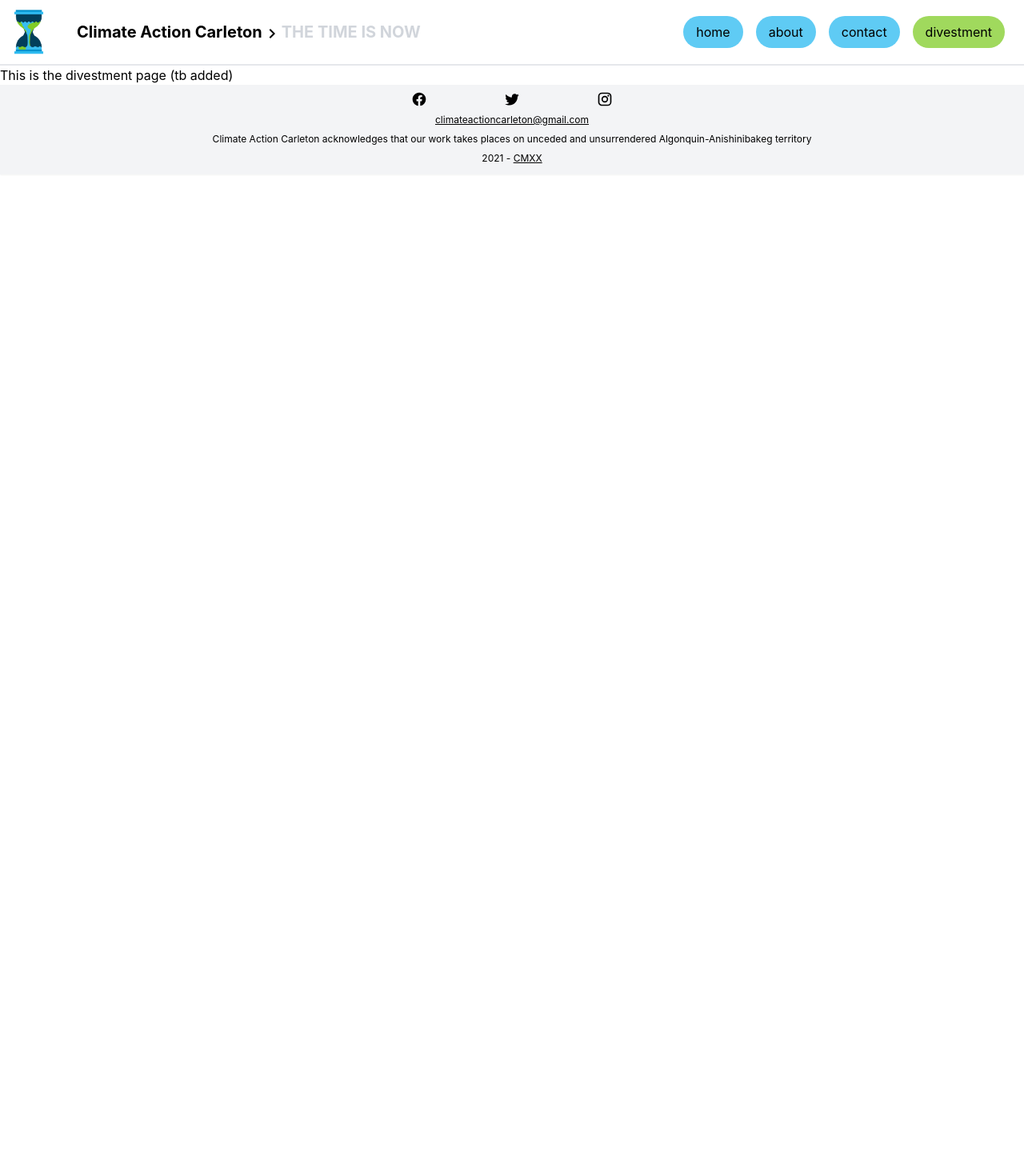
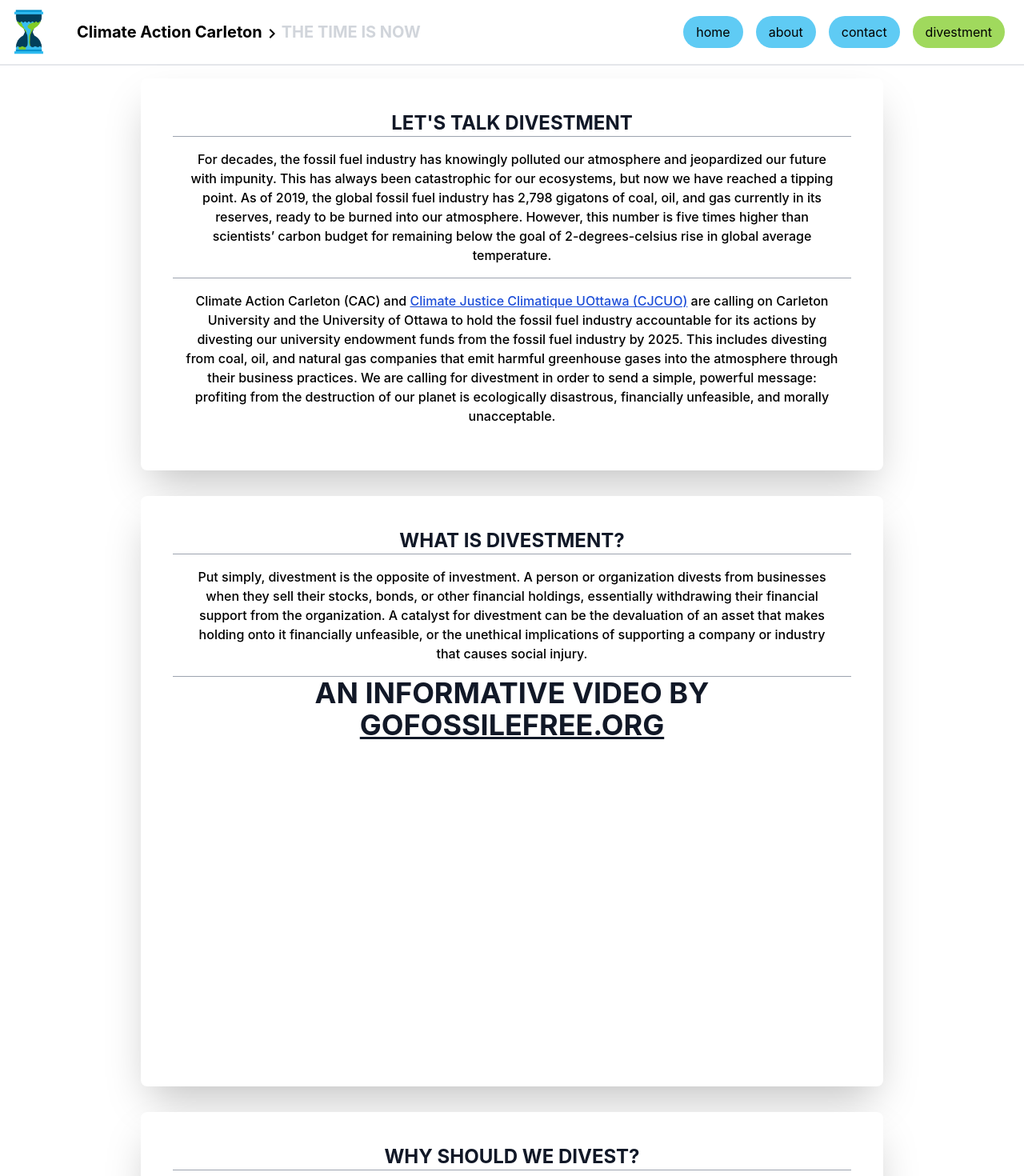
Before and after one commit to CameronDickie/cac-react, a React (Create React App) app: page /divestment in a window 1280 px wide. Shown: the top 1470 px of the page at 80% size. Before the commit the page ends 800 px from the top, so only its background shows below. Built offline with nearby package versions, Linux system fonts and the light colour scheme.

Commit message:
Divestment Page imported the divestment page and accomodated the youtube video from an iframe over to a react-video component.

```diff
--- a/package.json
+++ b/package.json
@@ -15,6 +15,7 @@
     "react": "^17.0.1",
     "react-dom": "^17.0.1",
     "react-modal": "^3.12.1",
+    "react-player": "^2.7.2",
     "react-router-dom": "^5.2.0",
     "react-scripts": "4.0.1",
     "tailwindcss": "^2.0.2",
--- a/src/components/involved.js
+++ b/src/components/involved.js
@@ -44,7 +44,7 @@
               width="100%"
               height="3100px"
               title="signupform"
-              frameborder="1"
+              frameBorder="1"
             ></iframe>
           </div>
         </div>
--- a/src/pages/Divestment.js
+++ b/src/pages/Divestment.js
@@ -1,13 +1,114 @@
-import {Component} from "react";
+import { Component } from "react";
+import ReactPlayer from "react-player/lazy";
 
 class Divestment extends Component {
-    render() {
-        return(
-            <div>
-                This is the divestment page (tb added)
+  render() {
+    return (
+      <div>
+        <div
+          id="intro"
+          className="w-screen flex justify-center text-center items-center"
+        >
+          <div className="container mx-auto w-full p-4 md:w-3/4 sm:w-1/2">
+            <div className="card flex flex-col justify-center p-10 bg-white rounded-lg shadow-2xl divide-y divide-gray-400">
+              <div className="prod-title">
+                <p className="text-2xl uppercase text-gray-900 font-bold">
+                  Let's Talk Divestment
+                </p>
+              </div>
+              <p className="font-medium p-4">
+                For decades, the fossil fuel industry has knowingly polluted our
+                atmosphere and jeopardized our future with impunity. This has
+                always been catastrophic for our ecosystems, but now we have
+                reached a tipping point. As of 2019, the global fossil fuel
+                industry has 2,798 gigatons of coal, oil, and gas currently in
+                its reserves, ready to be burned into our atmosphere. However,
+                this number is five times higher than scientists’ carbon budget
+                for remaining below the goal of 2-degrees-celsius rise in global
+                average temperature.
+              </p>
+              <p className="font-medium p-4">
+                Climate Action Carleton (CAC) and{" "}
+                <a
+                  className="underline text-blue-700"
+                  href="https://linktr.ee/cjcuottawa"
+                >
+                  Climate Justice Climatique UOttawa (CJCUO)
+                </a>{" "}
+                are calling on Carleton University and the University of Ottawa
+                to hold the fossil fuel industry accountable for its actions by
+                divesting our university endowment funds from the fossil fuel
+                industry by 2025. This includes divesting from coal, oil, and
+                natural gas companies that emit harmful greenhouse gases into
+                the atmosphere through their business practices. We are calling
+                for divestment in order to send a simple, powerful message:
+                profiting from the destruction of our planet is ecologically
+                disastrous, financially unfeasible, and morally unacceptable.
+              </p>
             </div>
-        )
-    }
+          </div>
+        </div>
+        <div
+          id="whatis"
+          className="w-screen flex justify-center text-center items-center"
+        >
+          <div className="container mx-auto w-full p-4 md:w-3/4 sm:w-1/2">
+            <div className="card flex flex-col justify-center p-10 bg-white rounded-lg shadow-2xl divide-y divide-gray-400">
+              <div className="prod-title">
+                <p className="text-2xl uppercase text-gray-900 font-bold">
+                  What is Divestment?
+                </p>
+              </div>
+              <p className="font-medium p-4">
+                Put simply, divestment is the opposite of investment. A person
+                or organization divests from businesses when they sell their
+                stocks, bonds, or other financial holdings, essentially
+                withdrawing their financial support from the organization. A
+                catalyst for divestment can be the devaluation of an asset that
+                makes holding onto it financially unfeasible, or the unethical
+                implications of supporting a company or industry that causes
+                social injury.
+              </p>
+              <div>
+                <div>
+                  <p className="text-4xl uppercase text-gray-900 font-bold">
+                    An informative video by
+                  </p>
+                  <a
+                    className="underline uppercase text-2xl lg:text-4xl text-gray-900 font-bold text-center"
+                    href="https://gofossilfree.org/"
+                  >
+                    GoFossileFree.org
+                  </a>
+                </div>
+                <div className="flex justify-center text-center p-4">
+                  <ReactPlayer url="https://www.youtube.com/watch?v=_dApzI9jN04" playsinline={true} pip={true}/>
+                </div>
+              </div>
+            </div>
+          </div>
+        </div>
+        <div id="why" className="w-screen flex justify-center items-center">
+      <div className="container mx-auto text-center w-full p-4 md:w-3/4 sm:w-1/2">
+        <div
+          className="card flex flex-col justify-center p-10 bg-white rounded-lg shadow-2xl divide-y divide-gray-400"
+        >
+          <div className="prod-title">
+            <p className="text-2xl uppercase text-gray-900 font-bold">Why Should we Divest?</p>
+          </div>
+          <p
+            className="font-medium p-4"
+          >For decades, the fossil fuel industry has knowingly polluted our atmosphere and jeopardized our future with impunity. This has always been catastrophic for our ecosystems, but now we have reached a tipping point. As of 2019, the global fossil fuel industry has 2,798 gigatons of coal, oil, and gas currently in its reserves, ready to be burned into our atmosphere. However, this number is five times higher than scientists’ carbon budget for remaining below the goal of 2-degrees-celsius rise in global average temperature.</p>
+          <p className="font-medium p-4">
+            Universities are a key layer in the fabric of civil society. Their reputation for knowledge, wisdom, and innovation have established them as institutions of high intellectual authority. For generations, university and college campuses have been drivers of social change, demanding racial, social, and now environmental, justice.
+            By divesting from the fossil fuel industry, Carleton University and the University of Ottawa have an important opportunity to take a powerful stand against this industry and its catastrophic impacts.
+          </p>
+        </div>
+      </div>
+    </div>
+      </div>
+    );
+  }
 }
 
 export default Divestment;
```
Also changed, not shown: 2 other files (tests, documents, lock files or other folders).
